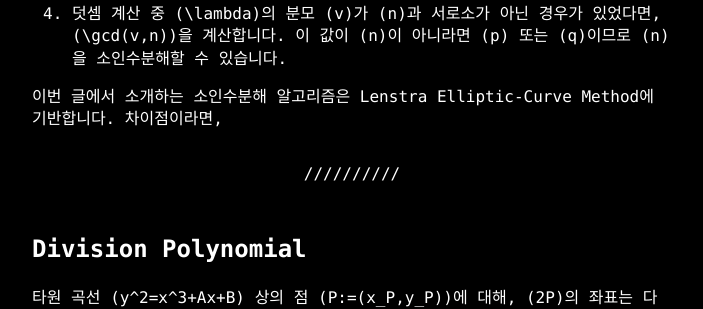
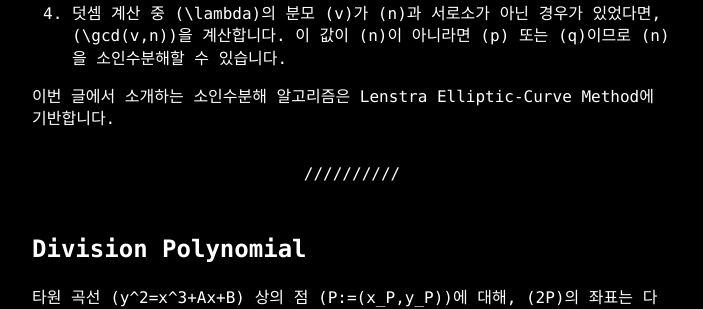
Before and after one commit to sean9892/sean9892.github.io, a Jekyll site: the page built from _posts/2026-07-27-new-unsafe-primes.md, in a window 1280 px wide and 900 px high, scrolled down 2218 px. Shown: the part 173-482 px from the top of the window, without its empty margins (288-991 px from the left). Built offline with Jekyll 4.4.1, drawn with Linux system fonts in a browser that asks for light colours.

Commit message:
Update 2026-07-27-new-unsafe-primes.md

```diff
--- a/_posts/2026-07-27-new-unsafe-primes.md
+++ b/_posts/2026-07-27-new-unsafe-primes.md
@@ -85,7 +85,7 @@ $$
 
 4. 덧셈 계산 중 \(\lambda\)의 분모 \(v\)가 \(n\)과 서로소가 아닌 경우가 있었다면, \(\gcd(v,n)\)을 계산합니다. 이 값이 \(n\)이 아니라면 \(p\) 또는 \(q\)이므로 \(n\)을 소인수분해할 수 있습니다.
 
-이번 글에서 소개하는 소인수분해 알고리즘은 Lenstra Elliptic-Curve Method에 기반합니다. 차이점이라면,
+이번 글에서 소개하는 소인수분해 알고리즘은 Lenstra Elliptic-Curve Method에 기반합니다.
 
 ----
 
```
